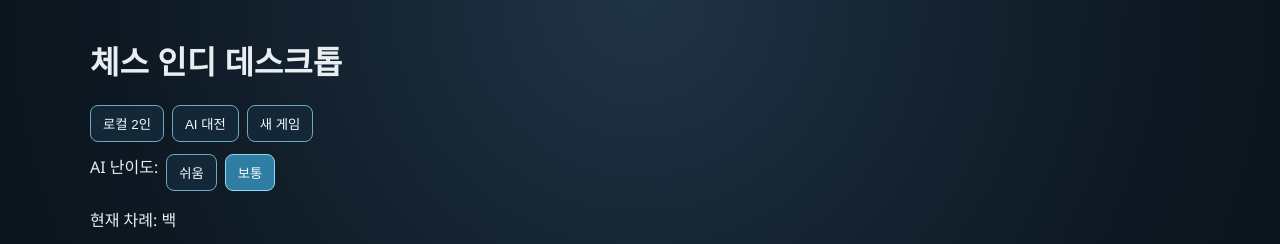
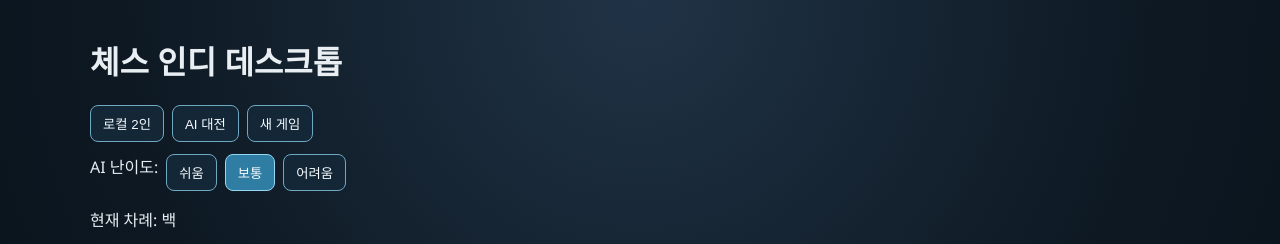
Before and after one commit to hahahsky/chess, a React (Vite) app in the folder src/renderer/: page / in a window 1280 px wide. Shown: the top 244 px of the page. Built offline with nearby package versions, Linux system fonts and the light colour scheme.

Commit message:
feat(ai): add hard difficulty option
Expose a Korean hard mode control and map it to deeper search/time settings while keeping existing easy/normal behavior.

```diff
--- a/src/renderer/src/App.tsx
+++ b/src/renderer/src/App.tsx
@@ -15,11 +15,12 @@ interface AppProps {
   initialMode?: GameMode;
 }
 
-type AiDifficulty = "easy" | "normal";
+type AiDifficulty = "easy" | "normal" | "hard";
 
 const aiProfiles: Record<AiDifficulty, { depth: number; timeLimitMs: number }> = {
   easy: { depth: 1, timeLimitMs: 700 },
-  normal: { depth: 2, timeLimitMs: 1500 }
+  normal: { depth: 2, timeLimitMs: 1500 },
+  hard: { depth: 3, timeLimitMs: 3000 }
 };
 
 function isHumanTurn(state: SessionState): boolean {
@@ -134,6 +135,14 @@ function App({ initialFen, initialMode = "local" }: AppProps): JSX.Element {
           >
             {ko.aiNormal}
           </button>
+          <button
+            type="button"
+            data-testid="ai-difficulty-hard"
+            className={aiDifficulty === "hard" ? "active" : ""}
+            onClick={() => setAiDifficulty("hard")}
+          >
+            {ko.aiHard}
+          </button>
         </div>
       </header>
 
--- a/src/shared/chess/strings/ko.ts
+++ b/src/shared/chess/strings/ko.ts
@@ -7,6 +7,7 @@ export const ko = {
   aiDifficulty: "AI 난이도",
   aiEasy: "쉬움",
   aiNormal: "보통",
+  aiHard: "어려움",
   newGame: "새 게임",
   turn: "현재 차례",
   white: "백",
```
Also changed, not shown: 1 other file (tests, documents, lock files or other folders).
